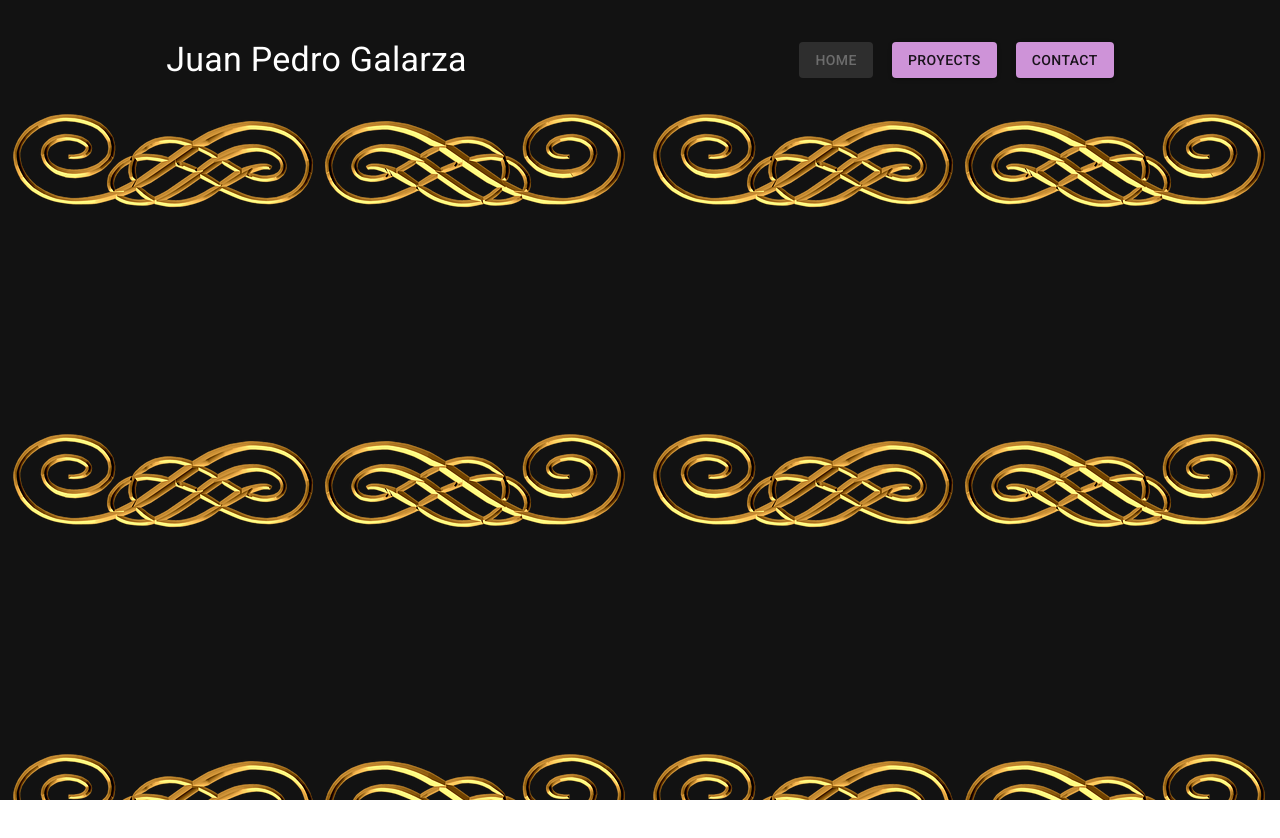
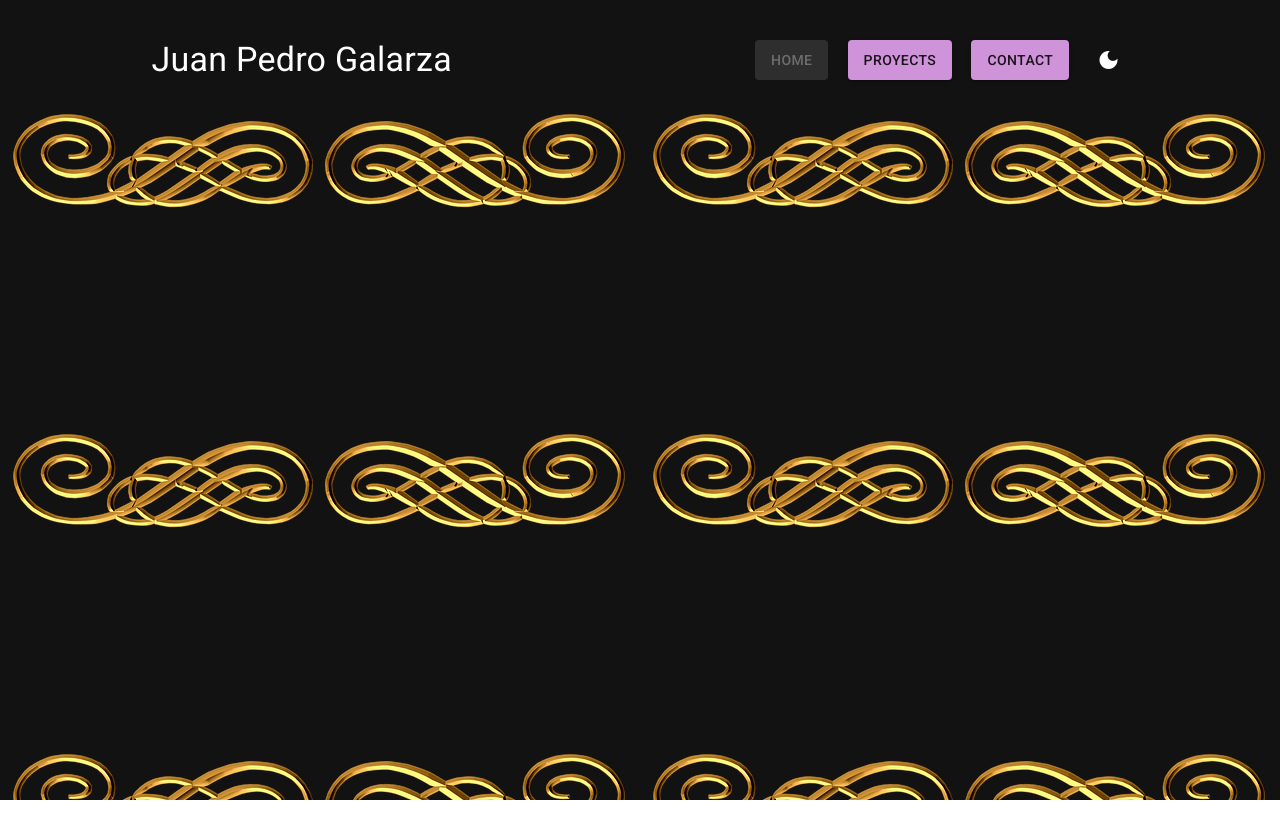
Before and after one commit to juanPedroGalarza/portfolio-react, a React (Vite) app: page / in a window 1280 px wide. Shown: the top 838 px of the page. Built offline with nearby package versions, Linux system fonts and the light colour scheme.

Commit message:
change theme button implemented

```diff
--- a/src/components/Nav.jsx
+++ b/src/components/Nav.jsx
@@ -2,6 +2,7 @@ import { useLocation, useNavigate } from "react-router-dom"
 import "../styles/Nav.css"
 import Button from "@mui/material/Button"
 import Typography from "@mui/material/Typography"
+import ChangeThemeButton from "./buttons/ChangeThemeButton"
 
 export default function Nav() {
     const location = useLocation()
@@ -35,6 +36,7 @@ export default function Nav() {
     return (
         <nav className="nav">
             {links.map(printList)}
+            <ChangeThemeButton />
         </nav>
     )
 }
--- /dev/null
+++ b/src/components/buttons/ChangeThemeButton.jsx
@@ -0,0 +1,24 @@
+import { Icon, IconButton } from "@mui/material";
+import { useEffect } from "react";
+import { useState } from "react";
+import { useDispatch } from "react-redux";
+import { changeTheme } from "../../features/theme/themeSlice";
+
+export default function ChangeThemeButton() {
+  const dispatch = useDispatch()
+  const [theme, setTheme] = useState("dark")
+  useEffect(() => {
+    dispatch(changeTheme(theme))
+  },[theme])
+  const turnTheme = () => {
+    theme === "dark"?setTheme("light"):setTheme("dark")
+  }
+  return (
+    <IconButton aria-label="change theme"
+      onClick={turnTheme}>
+      <Icon>{theme === "dark" ?
+        "dark_mode_rounded_icon" :
+        "light_mode_rounded_icon"}</Icon>
+    </IconButton>
+  )
+}
```
